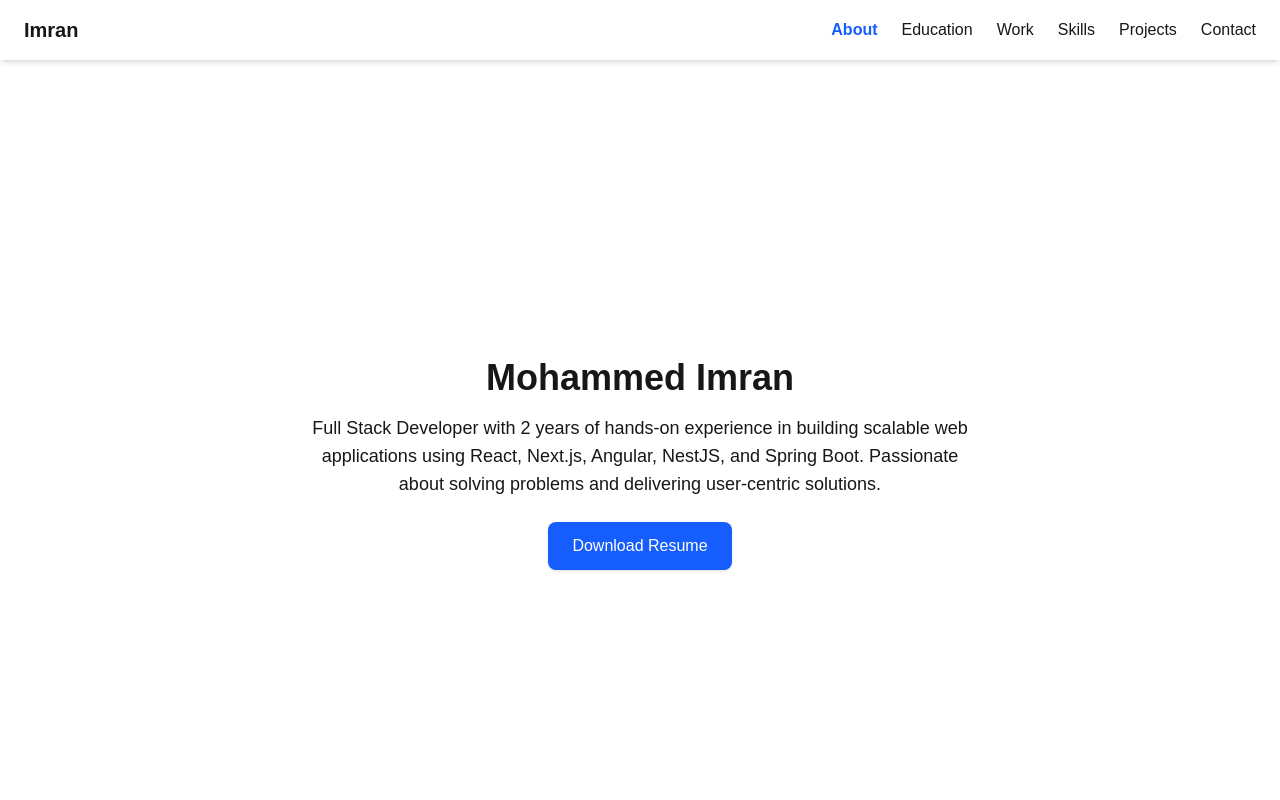
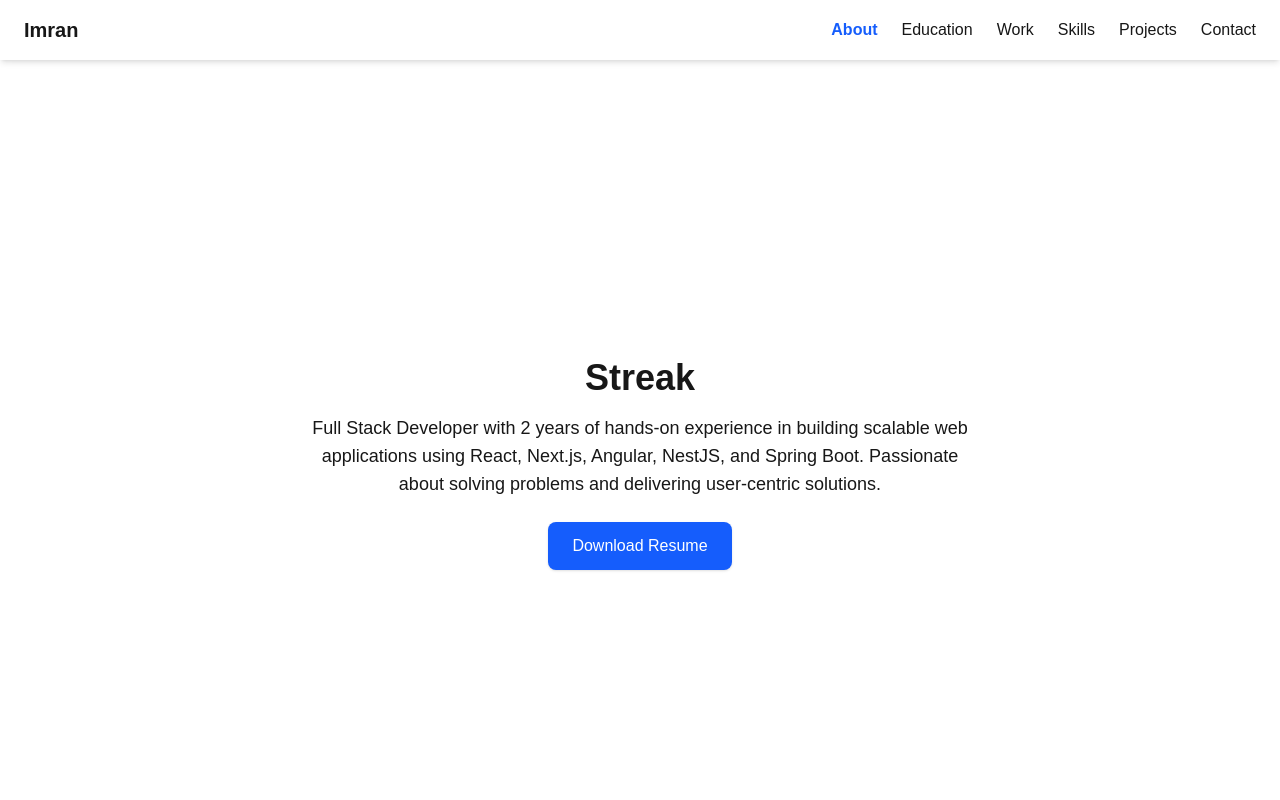
Before and after one commit to Streak116/imran-portfolio, a Next.js app: page / in a window 1280 px wide. Shown: the top 800 px of the page. Built offline with nearby package versions, Linux system fonts and the light colour scheme.

Commit message:
Update Hero.tsx
Test Name change

```diff
--- a/components/Hero.tsx
+++ b/components/Hero.tsx
@@ -11,7 +11,7 @@ export default function About() {
       viewport={{ once: true }}
       className="min-h-screen flex flex-col justify-center items-center text-center px-6"
     >
-      <h2 className="text-4xl font-bold mb-4">Mohammed Imran</h2>
+      <h2 className="text-4xl font-bold mb-4">Streak</h2>
       <p className="text-lg max-w-2xl">
         Full Stack Developer with 2 years of hands-on experience in building
         scalable web applications using React, Next.js, Angular, NestJS, and
```
